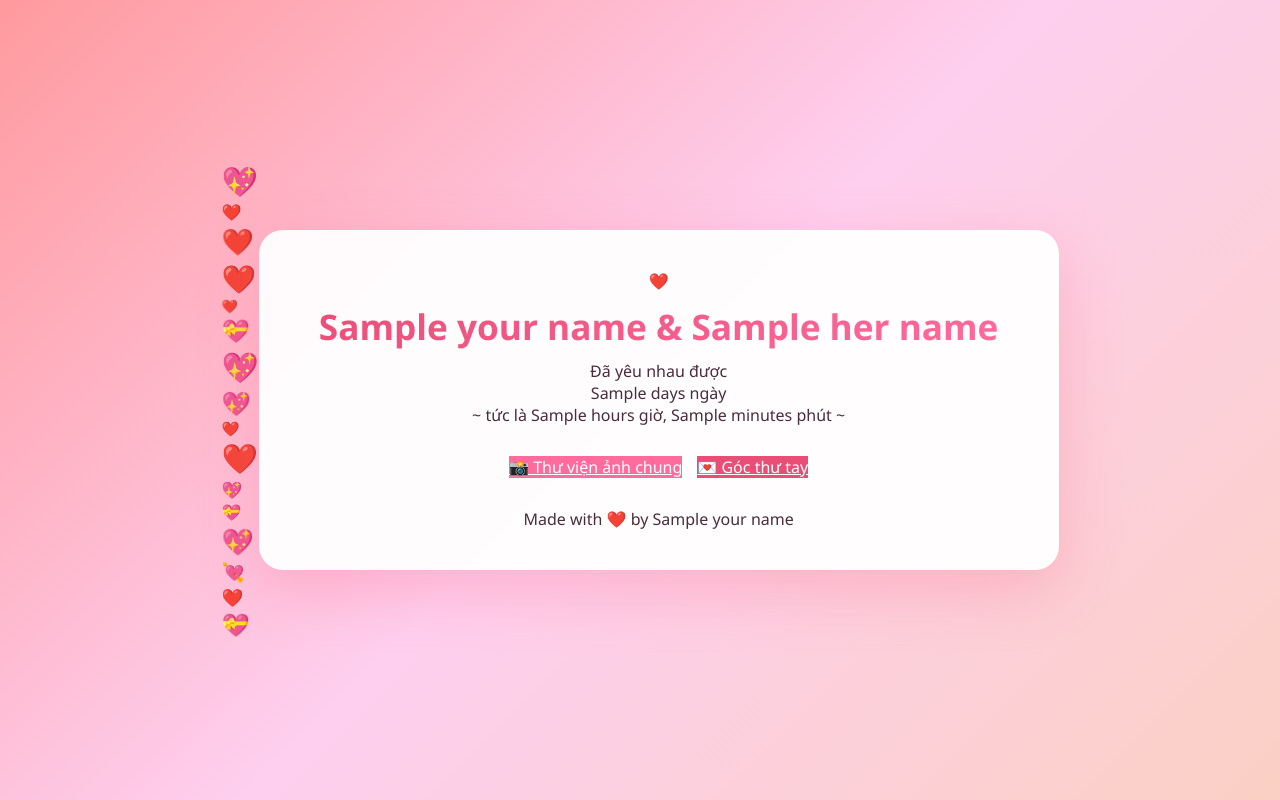
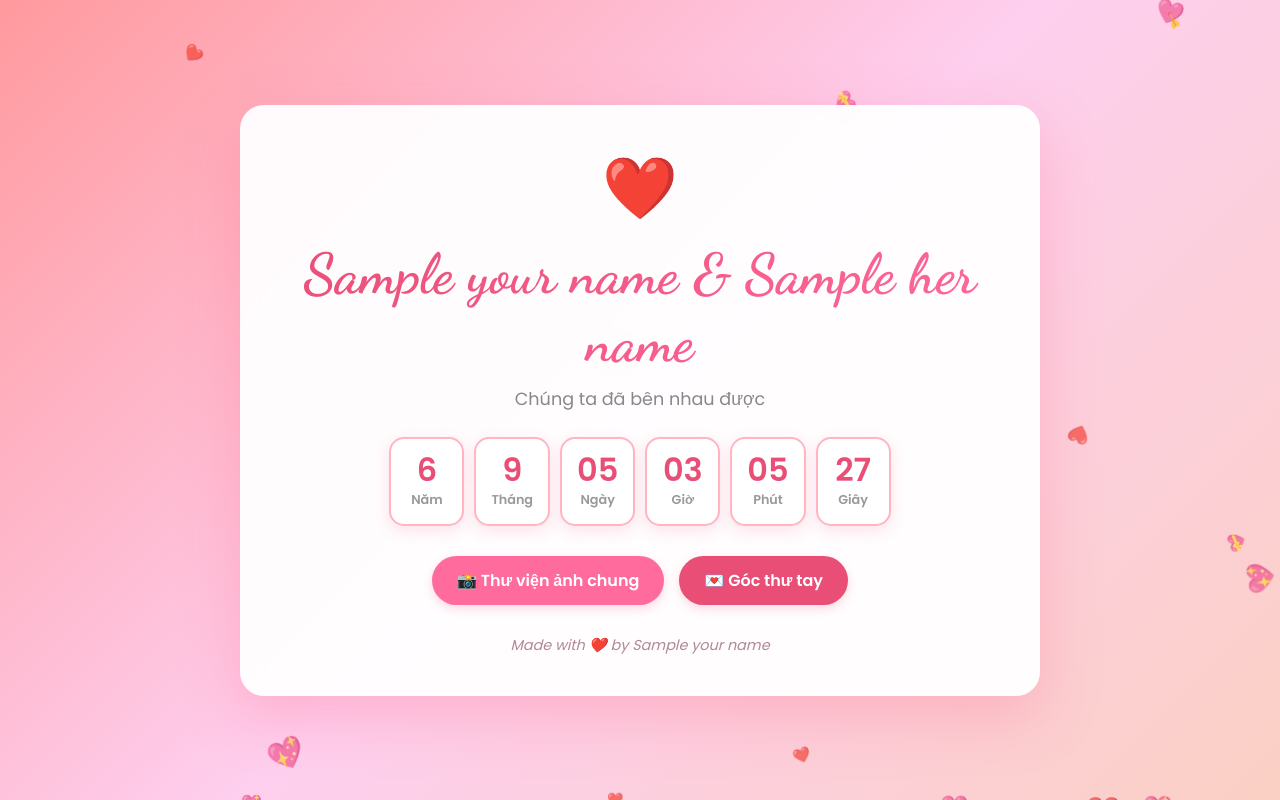
Before and after one commit to lomanhvnu-boop/love-app, a Python web app: template templates/index.html in a window 1280 px wide. Run offline with Jinja, Linux system fonts and the light colour scheme; the template is opened without the code that fills it: most values are stand-ins (such as "Sample title", 1, 10 or a date in 2020).

Commit message:
Nang cap giao dien dong ho va font chu

```diff
--- a/static/style.css
+++ b/static/style.css
@@ -1,7 +1,7 @@
 * { margin: 0; padding: 0; box-sizing: border-box; }
 
 body {
-    font-family: 'Segoe UI', Tahoma, sans-serif;
+    font-family: 'Poppins', sans-serif;
     background: linear-gradient(135deg, #ff9a9e 0%, #fecfef 50%, #fad0c4 100%);
     min-height: 100vh;
     display: flex;
@@ -9,10 +9,12 @@ body {
     align-items: center;
     padding: 20px;
     color: #4a2c3a;
+    overflow-x: hidden;
 }
 
 .container {
     background: rgba(255, 255, 255, 0.95);
+    backdrop-filter: blur(10px);
     border-radius: 24px;
     padding: 40px 30px;
     max-width: 800px;
@@ -22,69 +24,80 @@ body {
     z-index: 10;
 }
 
-h1 {
-    font-size: 2.2em;
+.heart {
+    font-size: 3.5em;
+    display: inline-block;
+    animation: beat 1.2s infinite;
+}
+
+@keyframes beat {
+    0%, 100% { transform: scale(1); }
+    50%      { transform: scale(1.15); }
+}
+
+/* Font chữ viết tay lãng mạn cho tên */
+.love-names {
+    font-family: 'Dancing Script', cursive;
+    font-size: 3.5em;
     margin: 10px 0;
     background: linear-gradient(135deg, #e94e77, #ff6b9d);
     -webkit-background-clip: text;
     -webkit-text-fill-color: transparent;
 }
 
-.back-btn {
-    display: inline-block; padding: 10px 25px; background: #e94e77;
-    color: white; text-decoration: none; border-radius: 25px;
-    font-weight: bold; transition: background 0.3s; margin-top: 20px;
-}
-.back-btn:hover { background: #c44569; }
+.subtitle { font-size: 1.1em; color: #888; margin-bottom: 25px; }
 
-/* --- LƯỚI ẢNH KỶ NIỆM --- */
-.gallery-grid {
-    display: grid !important;
-    grid-template-columns: repeat(auto-fill, minmax(200px, 1fr)) !important;
-    gap: 15px;
-    margin: 30px 0;
+/* --- CSS CHO ĐỒNG HỒ ĐẾM NGƯỢC --- */
+.countdown-container {
+    display: flex;
+    justify-content: center;
+    gap: 10px;
+    flex-wrap: wrap;
+    margin: 20px 0;
 }
 
-.gallery-grid a {
-    display: block !important;
-    overflow: hidden;
-    border-radius: 12px;
-    box-shadow: 0 4px 15px rgba(0,0,0,0.1);
-    transition: transform 0.3s ease;
+.time-box {
+    background: white;
+    padding: 15px;
+    border-radius: 15px;
+    box-shadow: 0 5px 15px rgba(233, 78, 119, 0.15);
+    min-width: 75px;
+    border: 2px solid #ffb6c1;
+    display: flex;
+    flex-direction: column;
+    align-items: center;
 }
 
-.gallery-grid img {
-    width: 100% !important;
-    height: 200px !important;
-    object-fit: cover !important;
-    display: block !important;
-    transition: transform 0.3s ease;
+.time-box span:first-child {
+    font-size: 2em;
+    font-weight: 700;
+    color: #e94e77;
+    line-height: 1;
 }
 
-.gallery-grid a:hover {
-    transform: translateY(-5px);
-    box-shadow: 0 8px 25px rgba(233, 78, 119, 0.4);
+.time-box .label {
+    font-size: 0.8em;
+    color: #999;
+    margin-top: 5px;
+    font-weight: 600;
 }
 
-.gallery-grid a:hover img {
-    transform: scale(1.1);
+/* Các nút bấm */
+.letter-btn {
+    display: inline-block !important;
+    padding: 12px 25px !important;
+    text-decoration: none !important;
+    border-radius: 25px !important;
+    font-weight: 600 !important;
+    transition: all 0.3s !important;
+    font-family: 'Poppins', sans-serif;
+    box-shadow: 0 4px 10px rgba(233, 78, 119, 0.2);
 }
+.letter-btn:hover { transform: translateY(-3px); box-shadow: 0 8px 20px rgba(233, 78, 119, 0.4); }
 
-/* --- GÓC THƯ TAY --- */
-.letters-list { margin-top: 30px; }
-.letter-card {
-    background: #fffaf0; padding: 25px; border-radius: 15px;
-    box-shadow: 0 5px 20px rgba(0,0,0,0.08); margin-bottom: 30px;
-    text-align: center;
-}
-.letter-card h2 { color: #c44569; margin-bottom: 15px; font-size: 1.4em; }
-.letter-image {
-    max-width: 100%; border-radius: 10px; margin-bottom: 15px;
-    box-shadow: 0 4px 10px rgba(0,0,0,0.1); border: 5px solid white;
-}
-.download-btn {
-    display: inline-block; padding: 10px 20px; background: #fff;
-    color: #e94e77; border: 2px solid #e94e77; border-radius: 20px;
-    text-decoration: none; font-weight: bold; transition: all 0.3s;
-}
-.download-btn:hover { background: #e94e77; color: white; }
+.footer { margin-top: 30px; color: #b08898; font-size: 0.9em; font-style: italic; }
+
+/* Hiệu ứng tim bay */
+#heart-container { position: fixed; top: 0; left: 0; width: 100%; height: 100%; pointer-events: none; z-index: 1; }
+.falling-heart { position: absolute; top: -50px; animation: fall linear forwards; opacity: 0.7; }
+@keyframes fall { to { transform: translateY(105vh) rotate(360deg); } }
--- a/templates/index.html
+++ b/templates/index.html
@@ -4,6 +4,8 @@
     <meta charset="UTF-8">
     <meta name="viewport" content="width=device-width, initial-scale=1.0">
     <title>Chúng ta 💕</title>
+    <!-- Nhúng Font chữ đẹp từ Google Fonts -->
+    <link href="https://fonts.googleapis.com/css2?family=Dancing+Script:wght@700&family=Poppins:wght@300;400;600&display=swap" rel="stylesheet">
     <link rel="stylesheet" href="{{ url_for('static', filename='style.css') }}">
 </head>
 <body>
@@ -11,16 +13,21 @@
 
     <div class="container">
         <div class="heart">❤️</div>
-        <h1>{{ your_name }} & {{ her_name }}</h1>
-        <p class="subtitle">Đã yêu nhau được</p>
 
-        <div class="counter">
-            <span class="number">{{ days }}</span>
-            <span class="unit">ngày</span>
+        <!-- Tên sử dụng font viết tay -->
+        <h1 class="love-names">{{ your_name }} & {{ her_name }}</h1>
+        <p class="subtitle">Chúng ta đã bên nhau được</p>
+
+        <!-- Khung đồng hồ đếm thời gian thực -->
+        <div class="countdown-container" id="countdown">
+            <div class="time-box"><span id="years">0</span><span class="label">Năm</span></div>
+            <div class="time-box"><span id="months">0</span><span class="label">Tháng</span></div>
+            <div class="time-box"><span id="days">0</span><span class="label">Ngày</span></div>
+            <div class="time-box"><span id="hours">0</span><span class="label">Giờ</span></div>
+            <div class="time-box"><span id="minutes">0</span><span class="label">Phút</span></div>
+            <div class="time-box"><span id="seconds">0</span><span class="label">Giây</span></div>
         </div>
-        <p class="detail">~ tức là {{ hours }} giờ, {{ minutes }} phút ~</p>
 
-        <!-- CHỈ ĐỂ LẠI 2 NÚT BẤM DẪN LINK -->
         <div class="menu-buttons" style="margin: 30px 0; display: flex; justify-content: center; gap: 15px; flex-wrap: wrap;">
             <a href="/anh-ky-niem" class="letter-btn" style="background: #ff6b9d; color: white; border: none;">
                 📸 Thư viện ảnh chung
@@ -33,7 +40,37 @@
         <p class="footer">Made with ❤️ by {{ your_name }}</p>
     </div>
 
+    <!-- JavaScript tính toán thời gian thực -->
     <script>
+        // Lấy mốc thời gian bắt đầu từ Python truyền sang
+        const startDate = new Date("{{ start_datetime_str }}").getTime();
+
+        function updateTimer() {
+            const now = new Date().getTime();
+            const distance = now - startDate;
+
+            // Tính toán năm, tháng, ngày, giờ, phút, giây
+            const years = Math.floor(distance / (1000 * 60 * 60 * 24 * 365.25));
+            const months = Math.floor((distance % (1000 * 60 * 60 * 24 * 365.25)) / (1000 * 60 * 60 * 24 * 30.44));
+            const days = Math.floor((distance % (1000 * 60 * 60 * 24 * 30.44)) / (1000 * 60 * 60 * 24));
+            const hours = Math.floor((distance % (1000 * 60 * 60 * 24)) / (1000 * 60 * 60));
+            const minutes = Math.floor((distance % (1000 * 60 * 60)) / (1000 * 60));
+            const seconds = Math.floor((distance % (1000 * 60)) / 1000);
+
+            // Hiển thị ra màn hình (thêm số 0 ở trước nếu < 10)
+            document.getElementById("years").innerText = years;
+            document.getElementById("months").innerText = months;
+            document.getElementById("days").innerText = days.toString().padStart(2, '0');
+            document.getElementById("hours").innerText = hours.toString().padStart(2, '0');
+            document.getElementById("minutes").innerText = minutes.toString().padStart(2, '0');
+            document.getElementById("seconds").innerText = seconds.toString().padStart(2, '0');
+        }
+
+        // Cập nhật mỗi giây
+        setInterval(updateTimer, 1000);
+        updateTimer(); // Gọi ngay lần đầu
+
+        // Hiệu ứng trái tim bay
         function createHeart() {
             const heart = document.createElement('div');
             heart.classList.add('falling-heart');
```
Also changed, not shown: app.py (+13 -10 lines).
